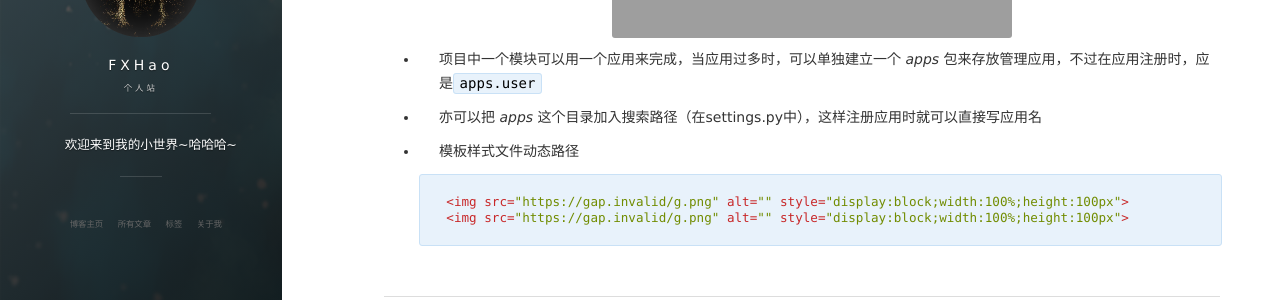
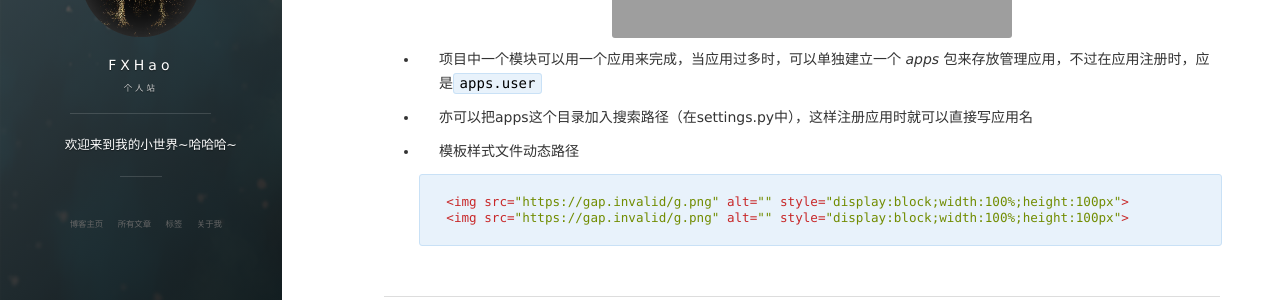
Before and after one commit to FXHao/FXHao.github.io, a Jekyll site: the page built from _posts/2019-08-21-Django项目笔记_1.md, in a window 1280 px wide and 900 px high, scrolled down 1666 px. Shown: the part 371-671 px from the top of the window. Built offline with Jekyll 4.4.1, drawn with Linux system fonts in a browser that asks for light colours; nearby versions of some CDN libraries; comment, search, counter and statistics services are not loaded.

```diff
--- a/_posts/2019-08-21-Django项目笔记_1.md
+++ b/_posts/2019-08-21-Django项目笔记_1.md
@@ -81,7 +81,7 @@ tag: Django项目
 * 项目中一个模块可以用一个应用来完成，当应用过多时，可以单独建立一个 *apps* 包来存放管理应用，不过在应用注册时，应是`apps.user`
 
 
-* 亦可以把 *apps* 这个目录加入搜索路径（在settings.py中），这样注册应用时就可以直接写应用名
+* 亦可以把apps这个目录加入搜索路径（在settings.py中），这样注册应用时就可以直接写应用名
 
 
 
```
